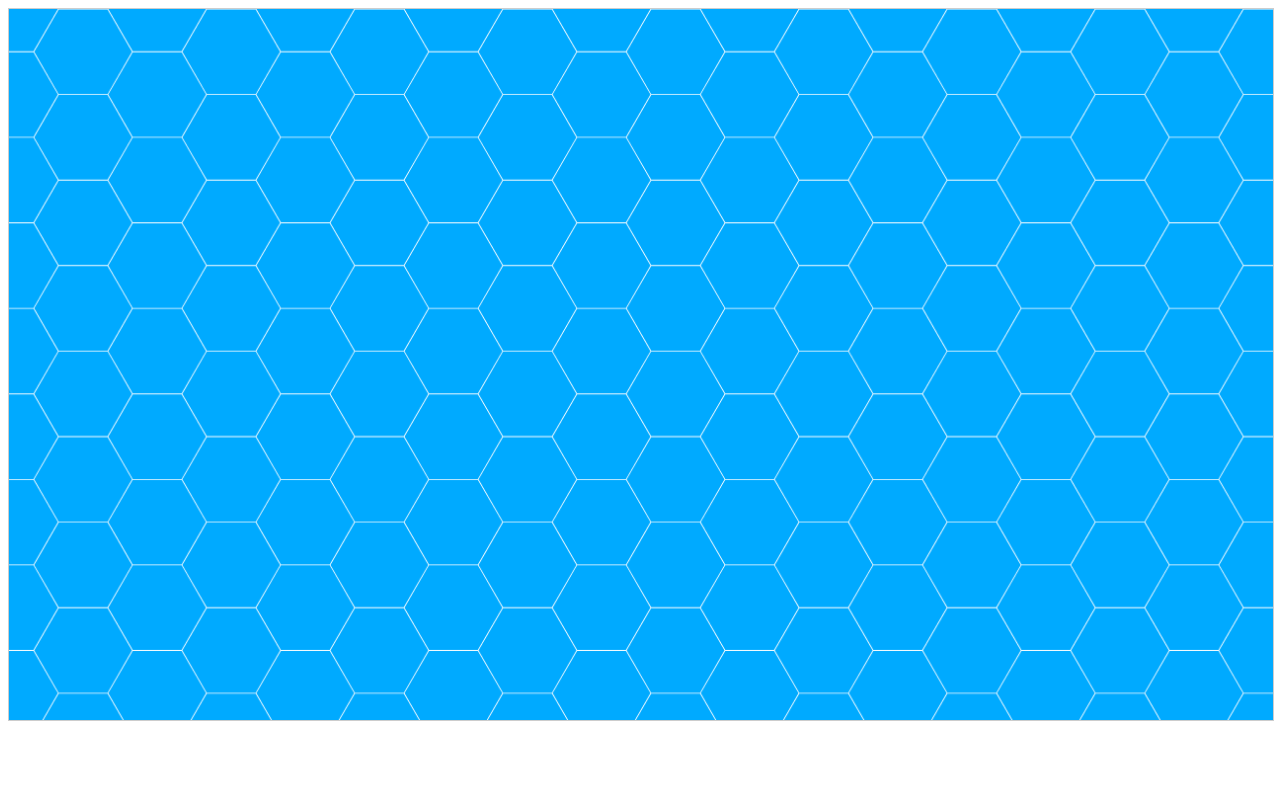
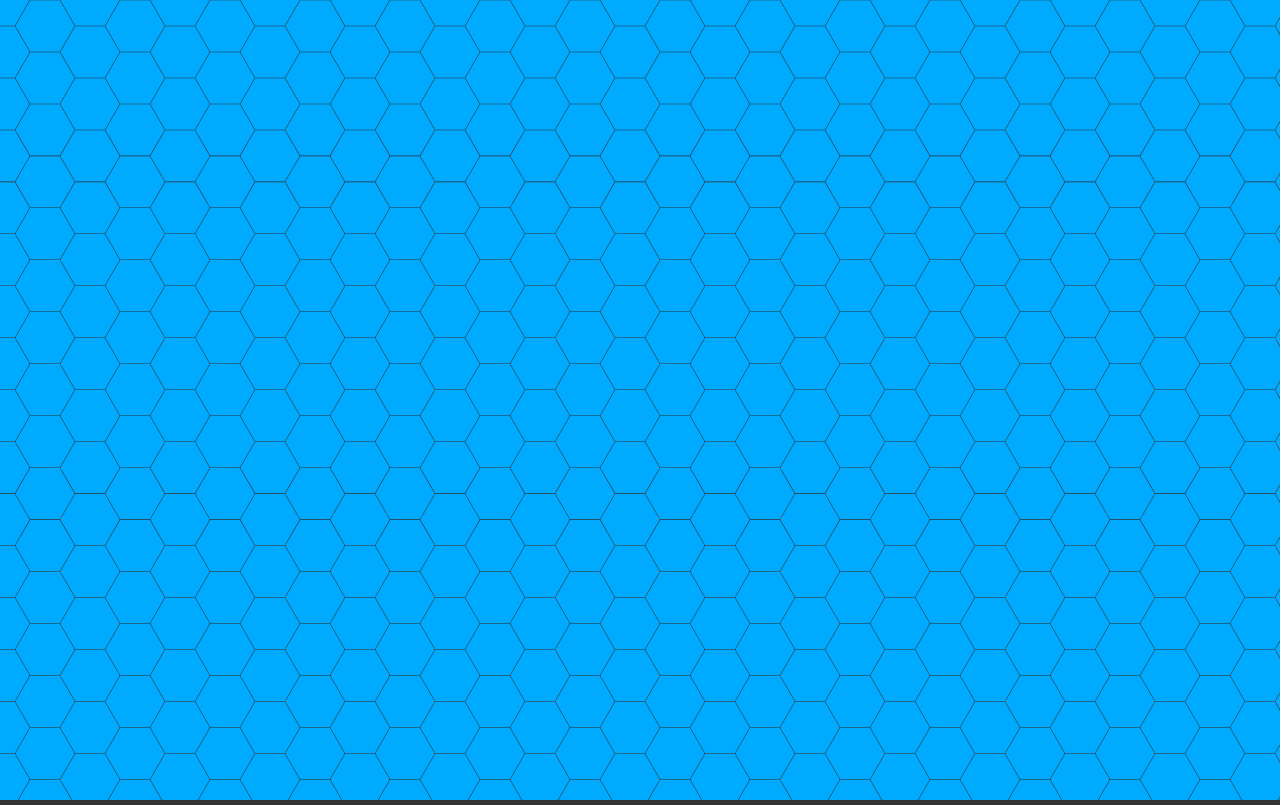
Before and after one commit to andydevs/hexagon-hero, a website built with webpack: page app/index.ejs in a window 1280 px wide. Built offline with nearby package versions, Linux system fonts and the light colour scheme.

Commit message:
Using observables to handle resizing

```diff
--- a/app/hexagon.js
+++ b/app/hexagon.js
@@ -9,20 +9,20 @@ import HMatrix from './hmatrix';
 
 export class Transform {
     constructor(scale, orientation=0, position=new Vector(0, 0)) {
-        this._scale = scale
-        this._orientation = orientation
-        this._position = position
+        this.scale = scale
+        this.orientation = orientation
+        this.position = position
     }
 
     get matrix() {
         return HMatrix
-            .scale(this._scale)
-            .rotate(this._orientation)
-            .translate(this._position.x, this._position.y)
+            .scale(this.scale)
+            .rotate(this.orientation)
+            .translate(this.position.x, this.position.y)
     }
 
     translate(dist) {
-        this._position = this._position.add(dist)
+        this.position = this.position.add(dist)
     }
 }
 
--- a/app/index.ejs
+++ b/app/index.ejs
@@ -9,7 +9,7 @@
 <body>
     <!-- Insert content here -->
     <div id="app-root">
-        <canvas id="canvas" width="1280" height="720">
+        <canvas id="canvas">
         </canvas>
     </div>
 </body>
--- a/app/index.js
+++ b/app/index.js
@@ -8,9 +8,13 @@ import './style/main.scss'
 import Vector from './vector';
 import HMatrix from './hmatrix';
 import { Transform, Hexagon } from './hexagon';
+import { fromEvent } from "rxjs";
+import { debounceTime } from "rxjs/operators";
 
-// Bundle script
+// Get canvas and set width height
 let canvas = document.querySelector('#canvas')
+canvas.width = canvas.clientWidth
+canvas.height = canvas.clientHeight
 let ctx = canvas.getContext('2d')
 
 // Origin transform
@@ -50,24 +54,50 @@ function drawPolygon(polygon) {
 // Polygon constants
 const tX = 1 + Math.cos(Math.PI/3)
 const tY = Math.sin(Math.PI/3)
+const tDown = new Vector(tX, -tY)
+const tUp = new Vector(tX, tY)
 
 // Polygon params
-const rad = 50
+const rad = 30
+const rDown = tDown.scale(rad)
+const rUp = tUp.scale(rad)
 
-// Tile algorithm
-let numX = Math.ceil(canvas.width / (rad * tX))
-let numY = Math.ceil(canvas.height / (rad * tY))
-let polygon
-for (let jndex = 0; jndex < numY; jndex++) {
+function drawTile() {
+    // Clear rectangle
+    ctx.clearRect(0, 0, canvas.width, canvas.height)
+
     // Create polygon
-    polygon = new Hexagon(new Transform(rad*0.99))
-    polygon.transform.translate(new Vector(-OX, OY - 2*tY*jndex*rad))
-    drawPolygon(polygon)
+    let polygon = new Hexagon(new Transform(rad*0.99))
 
-    for (let index = 0; index < numX; index++) {
-        polygon.transform.translate(new Vector(rad * tX, -rad * tY))
+    // Get number in each row and column
+    let numX = Math.ceil(ctx.canvas.width / (rad * tX))
+    let numY = Math.ceil(ctx.canvas.height / (rad * tY))
+
+    // Draw row
+    for (let jndex = 0; jndex < numY; jndex++) {
+        // Move to position
+        polygon.transform.position = new Vector(-OX, OY - 2*tY*jndex*rad)
         drawPolygon(polygon)
-        polygon.transform.translate(new Vector(rad * tX, rad * tY))
-        drawPolygon(polygon)
+
+        // Draw hexes in pairs (repeating pattern)
+        for (let index = 0; index < numX; index++) {
+            polygon.transform.translate(rDown)
+            drawPolygon(polygon)
+            polygon.transform.translate(rUp)
+            drawPolygon(polygon)
+        }
     }
 }
+drawTile()
+
+// Observable magic
+fromEvent(window, 'resize')
+    .pipe(debounceTime(100))
+    .subscribe(() => {
+        // Reset width height
+        canvas.width = canvas.clientWidth
+        canvas.height = canvas.clientHeight
+
+        // Draw tile
+        drawTile()
+    })
--- a/app/style/main.scss
+++ b/app/style/main.scss
@@ -10,12 +10,18 @@
         Verdana, sans-serif;
 }
 
+body {
+    margin: 0;
+    background-color: #333;
+}
+
 #app-root {
+    width: 100vw;
+    height: 100vh;
     text-align: center;
 }
 
 #canvas {
-    border: 1px solid #ccc;
-    max-width: 1280px;
     width: 100%;
+    height: 100%;
 }
--- a/package.json
+++ b/package.json
@@ -41,5 +41,8 @@
     "webpack": "^5.37.0",
     "webpack-cli": "^4.2.0",
     "webpack-dev-server": "^3.11.0"
+  },
+  "dependencies": {
+    "rxjs": "^7.0.1"
   }
 }
```
Also changed, not shown: 1 other file.
